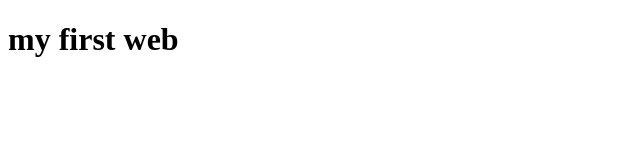
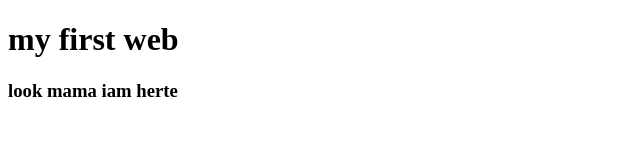
Before and after one commit to mrkhanhero/my-first-web, a plain HTML site: page index.html in a window 1280 px wide. Shown: the whole page, without its empty margins (0-640 px from the left). Drawn offline with Linux system fonts and the light colour scheme.

Commit message:
learned github

```diff
--- a/index.html
+++ b/index.html
@@ -7,5 +7,6 @@
 </head>
 <body>
     <h1>my first web</h1>
+    <h3>look mama iam herte</h3>
 </body>
 </html>
```
